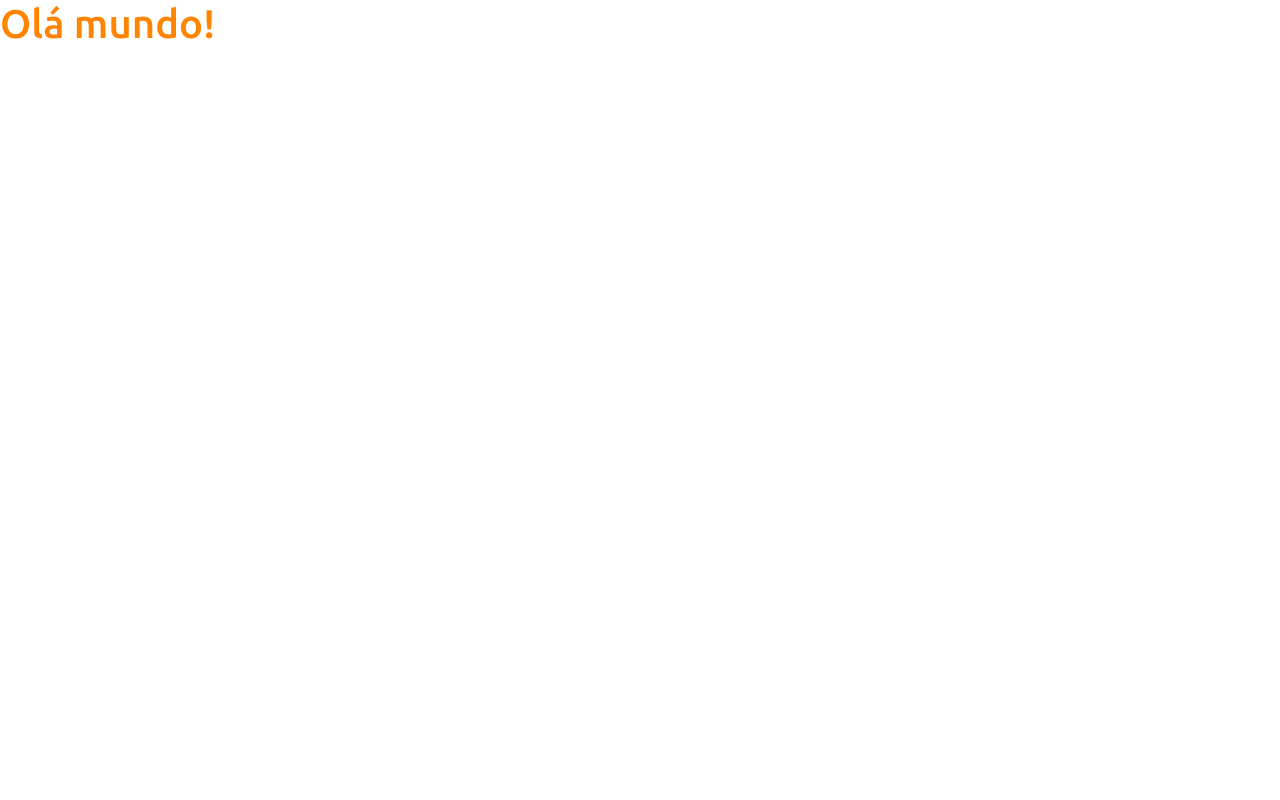
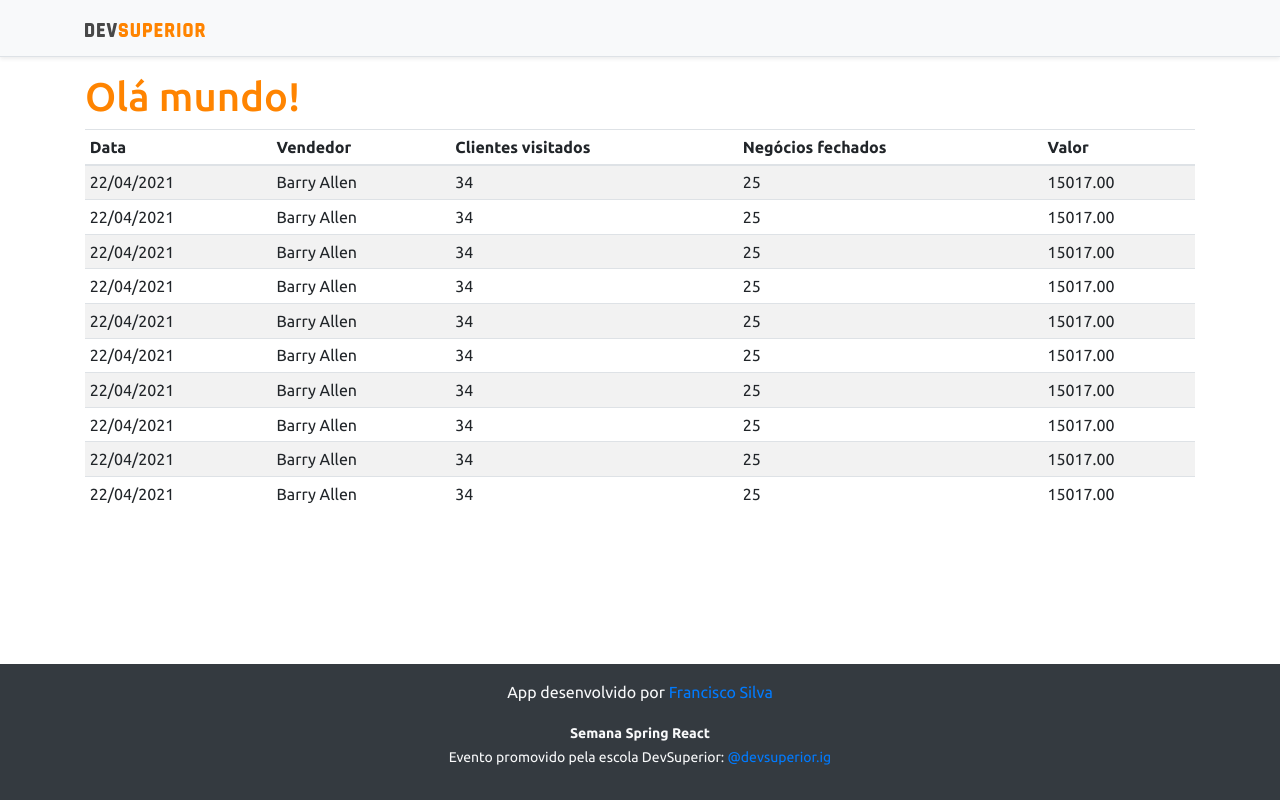
Before and after one commit to ikytussistemas/projeto-sds3, a React (Create React App) app in the folder frontend/: page / in a window 1280 px wide. Built offline with nearby package versions, Linux system fonts and the light colour scheme.

Commit message:
Basic static components

```diff
--- a/frontend/src/App.tsx
+++ b/frontend/src/App.tsx
@@ -1,8 +1,17 @@
+import DataTable from "components/DataTable";
+import Footer from "components/Footer";
+import NavBar from "components/NavBar";
+
 function App() {
   return (
-    <div>
+    <>
+    <NavBar />
+    <div className="container">
       <h1 className="text-primary">Olá mundo!</h1>
+      <DataTable />
     </div>
+    <Footer />
+    </>
   );
 }
 
--- /dev/null
+++ b/frontend/src/components/DataTable/index.tsx
@@ -0,0 +1,91 @@
+const DataTable = () => {
+  return (
+    <div className="table-responsive">
+      <table className="table table-striped table-sm">
+          <thead>
+              <tr>
+                  <th>Data</th>
+                  <th>Vendedor</th>
+                  <th>Clientes visitados</th>
+                  <th>Negócios fechados</th>
+                  <th>Valor</th>
+              </tr>
+          </thead>
+          <tbody>
+              <tr>
+                  <td>22/04/2021</td>
+                  <td>Barry Allen</td>
+                  <td>34</td>
+                  <td>25</td>
+                  <td>15017.00</td>
+              </tr>
+              <tr>
+                  <td>22/04/2021</td>
+                  <td>Barry Allen</td>
+                  <td>34</td>
+                  <td>25</td>
+                  <td>15017.00</td>
+              </tr>
+              <tr>
+                  <td>22/04/2021</td>
+                  <td>Barry Allen</td>
+                  <td>34</td>
+                  <td>25</td>
+                  <td>15017.00</td>
+              </tr>
+              <tr>
+                  <td>22/04/2021</td>
+                  <td>Barry Allen</td>
+                  <td>34</td>
+                  <td>25</td>
+                  <td>15017.00</td>
+              </tr>
+              <tr>
+                  <td>22/04/2021</td>
+                  <td>Barry Allen</td>
+                  <td>34</td>
+                  <td>25</td>
+                  <td>15017.00</td>
+              </tr>
+              <tr>
+                  <td>22/04/2021</td>
+                  <td>Barry Allen</td>
+                  <td>34</td>
+                  <td>25</td>
+                  <td>15017.00</td>
+              </tr>
+              <tr>
+                  <td>22/04/2021</td>
+                  <td>Barry Allen</td>
+                  <td>34</td>
+                  <td>25</td>
+                  <td>15017.00</td>
+              </tr>
+              <tr>
+                  <td>22/04/2021</td>
+                  <td>Barry Allen</td>
+                  <td>34</td>
+                  <td>25</td>
+                  <td>15017.00</td>
+              </tr>
+              <tr>
+                  <td>22/04/2021</td>
+                  <td>Barry Allen</td>
+                  <td>34</td>
+                  <td>25</td>
+                  <td>15017.00</td>
+              </tr>
+              <tr>
+                  <td>22/04/2021</td>
+                  <td>Barry Allen</td>
+                  <td>34</td>
+                  <td>25</td>
+                  <td>15017.00</td>
+              </tr>
+          </tbody>
+      </table>
+  </div>
+  );
+};
+
+export default DataTable;
--- /dev/null
+++ b/frontend/src/components/Footer/index.tsx
@@ -0,0 +1,34 @@
+const Footer = () => {
+  return (
+    <footer className="footer mt-auto py-3 bg-dark">
+      <div className="container">
+        <p className="text-light">
+          App desenvolvido por{" "}
+          <a
+            href="https://github.com/ikytussistemas"
+            target="_blank"
+            rel="noreferrer"
+          >
+            Francisco Silva
+          </a>
+        </p>
+        <p className="text-light">
+          <small>
+            <strong>Semana Spring React</strong>
+            <br />
+            Evento promovido pela escola DevSuperior:{" "}
+            <a
+              href="https://instagram.com/devsuperior.ig"
+              target="_blank"
+              rel="noreferrer"
+            >
+              @devsuperior.ig
+            </a>
+          </small>
+        </p>
+      </div>
+    </footer>
+  );
+};
+
+export default Footer;
--- /dev/null
+++ b/frontend/src/components/NavBar/index.tsx
@@ -0,0 +1,15 @@
+import ImgDsDark from 'assets/img/ds_dark.svg';
+
+const NavBar = () =>{
+  return (
+    <div className="d-flex flex-column flex-md-row align-items-center p-3 px-md-4 mb-3 bg-light border-bottom shadow-sm">
+      <div className="container">
+        <nav className="my-2 my-md-0 mr-md-3">
+          <img src={ImgDsDark} alt="DevSuperior" width="120" />
+        </nav>
+      </div>
+    </div>
+  )
+}
+
+export default NavBar;
```
Also changed, not shown: frontend/src/assets/img/ds_dark.svg (added).
